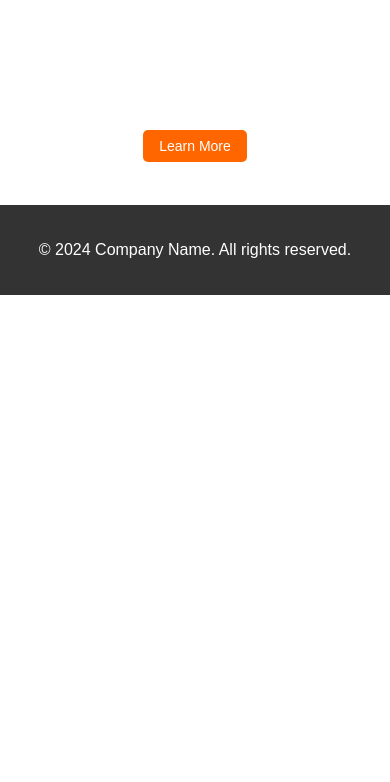
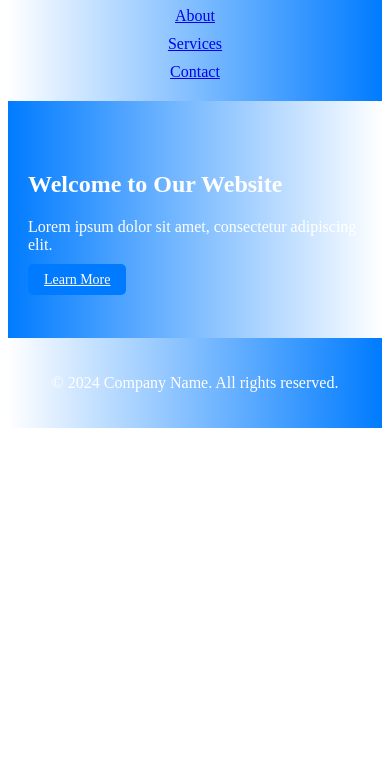
Before and after one commit to tca-dpsh/Tca-dpsh.github.io, a plain HTML site: page index.html in a window 390 px wide. Shown: the part 62-844 px from the top of the page. Drawn offline with Linux system fonts and the light colour scheme.

Commit message:
Update styles.css

```diff
--- a/styles.css
+++ b/styles.css
@@ -1,9 +1,71 @@
-body {
-    font-family: Arial, sans-serif;
-    margin: 0;
-    padding: 0;
+/* Potrait */
+@media screen and (max-width: 768px) {
+    header {
+        padding: 10px;
+        text-align: center;
+        background: linear-gradient(to right, #ffffff, #007bff);
+        color: #ffffff;
     }
 
+    .logo {
+        font-size: 20px;
+    }
+
+    nav {
+        display: flex;
+        justify-content: center;
+        align-items: center;
+        flex-direction: column;
+    }
+
+    nav ul {
+        list-style-type: none;
+        padding: 0;
+        margin: 0;
+    }
+
+    nav ul li {
+        margin-bottom: 10px;
+    }
+
+    section.hero {
+        padding: 50px 20px;
+        background: linear-gradient(to right, #007bff, #ffffff);
+        color: #ffffff;
+    }
+
+    .hero h1 {
+        font-size: 24px;
+    }
+
+    .hero p {
+        font-size: 16px;
+    }
+
+    .btn {
+        padding: 8px 16px;
+        font-size: 14px;
+        background-color: #007bff;
+        color: #ffffff;
+        border: none;
+        border-radius: 5px;
+        cursor: pointer;
+    }
+
+    .btn:hover {
+        background-color: #0056b3;
+    }
+
+    footer {
+        background: linear-gradient(to right, #ffffff, #007bff);
+        color: #ffffff;
+        padding: 20px;
+        text-align: center;
+    }
+}
+
+/* Landscape */
+@media screen and (min-width: 769px) {
     header {
         background-color: #333;
         color: #fff;
@@ -70,45 +132,4 @@ footer {
         padding: 20px;
         text-align: center;
     }
-/* Potrait */
-@media screen and (max-width: 768px) {
-    header {
-        padding: 10px;
-        text-align: center;
 }
-
-    .logo {
-        font-size: 20px;
-    }
-
-    nav ul {
-        display: none;
-    }
-
-    nav.active ul {
-        display: block;
-    }
-
-    nav ul li {
-        display: block;
-        text-align: center;
-        margin-bottom: 10px;
-    }
-
-    section.hero {
-        padding: 50px 0;
-    }
-
-    .hero h1 {
-        font-size: 24px;
-    }
-
-    .hero p {
-        font-size: 16px;
-    }
-
-    .btn {
-        padding: 8px 16px;
-        font-size: 14px;
-    }
-}
```
Lines whose indentation alone changed are shown as unchanged.
